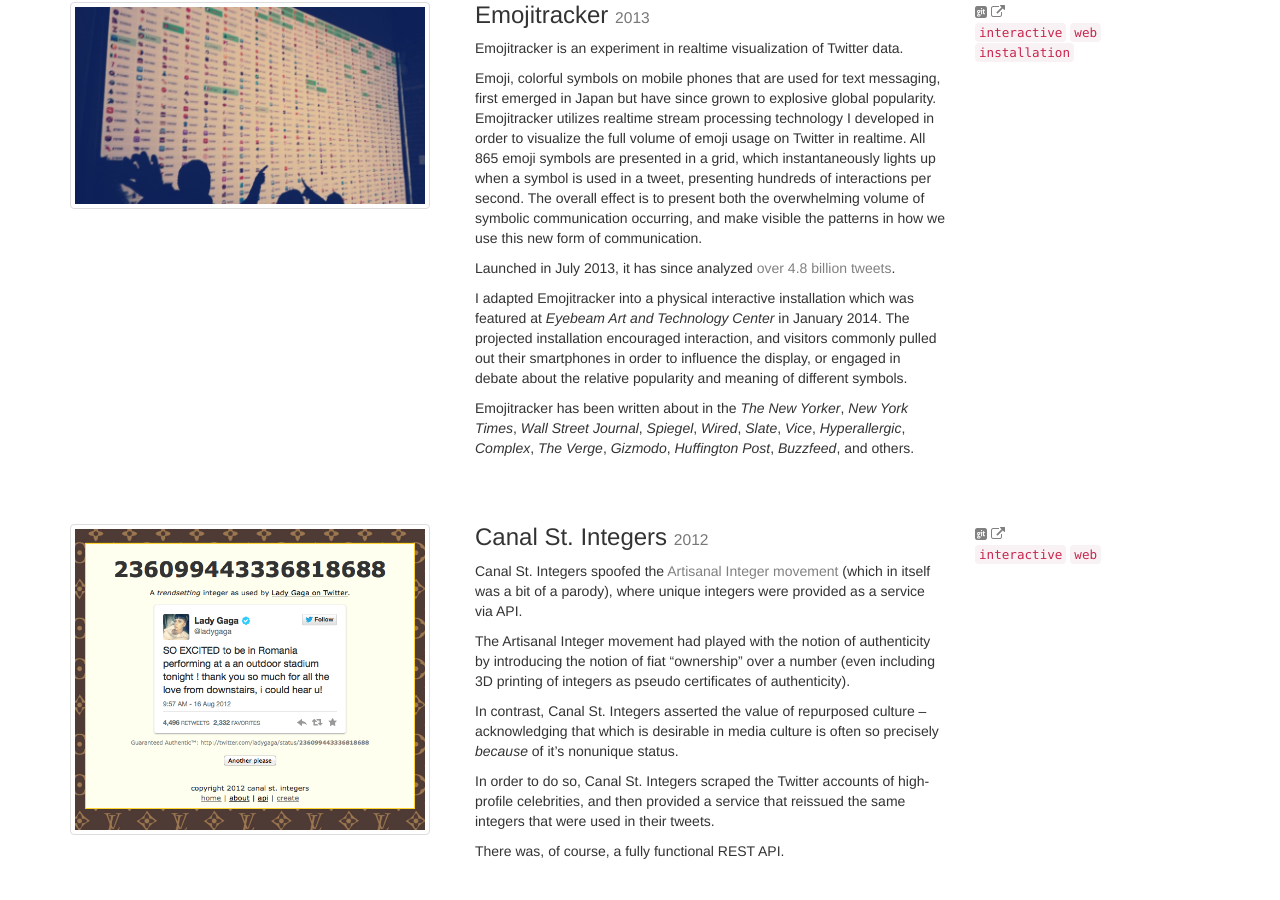
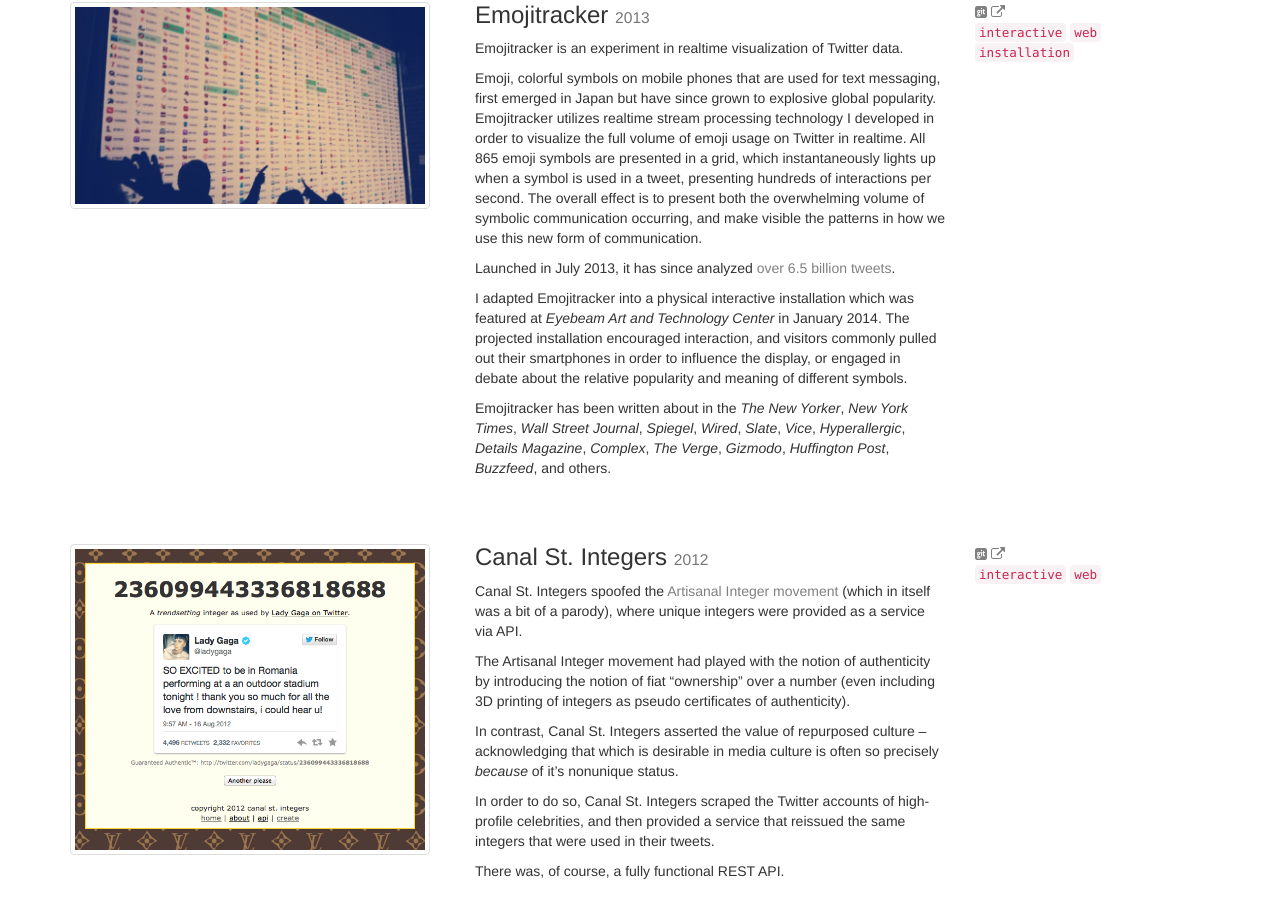
Before and after one commit to mroth/portfolio, a Jekyll site: the page built from index.html, in a window 1280 px wide and 900 px high, scrolled down 1114 px. Built offline with Jekyll 4.4.1, drawn with Linux system fonts in a browser that asks for light colours; nearby versions of some CDN libraries.

Commit message:
add details magazine and update count

```diff
--- a/_posts/2013-07-04-emojitracker.md
+++ b/_posts/2013-07-04-emojitracker.md
@@ -20,10 +20,10 @@
 
 Emoji, colorful symbols on mobile phones that are used for text messaging, first emerged in Japan but have since grown to explosive global popularity.  Emojitracker utilizes realtime stream processing technology I developed in order to visualize the full volume of emoji usage on Twitter in realtime.  All 865 emoji symbols are presented in a grid, which instantaneously lights up when a symbol is used in a tweet, presenting hundreds of interactions per second.  The overall effect is to present both the overwhelming volume of symbolic communication occurring, and make visible the patterns in how we use this new form of communication.
 
-Launched in July 2013, it has since analyzed [over 4.8 billion tweets][1].
+Launched in July 2013, it has since analyzed [over 6.5 billion tweets][1].
 
 I adapted Emojitracker into a physical interactive installation which was featured at _Eyebeam Art and Technology Center_ in January 2014.  The projected installation encouraged interaction, and visitors commonly pulled out their smartphones in order to influence the display, or engaged in debate about the relative popularity and meaning of different symbols.
 
-Emojitracker has been written about in the _The New Yorker_, _New York Times_, _Wall Street Journal_, _Spiegel_, _Wired_, _Slate_, _Vice_, _Hyperallergic_, _Complex_, _The Verge_, _Gizmodo_, _Huffington Post_, _Buzzfeed_, and others.
+Emojitracker has been written about in the _The New Yorker_, _New York Times_, _Wall Street Journal_, _Spiegel_, _Wired_, _Slate_, _Vice_, _Hyperallergic_, _Details Magazine_, _Complex_, _The Verge_, _Gizmodo_, _Huffington Post_, _Buzzfeed_, and others.
 
 [1]: http://emojitracker.com/api/stats
```
